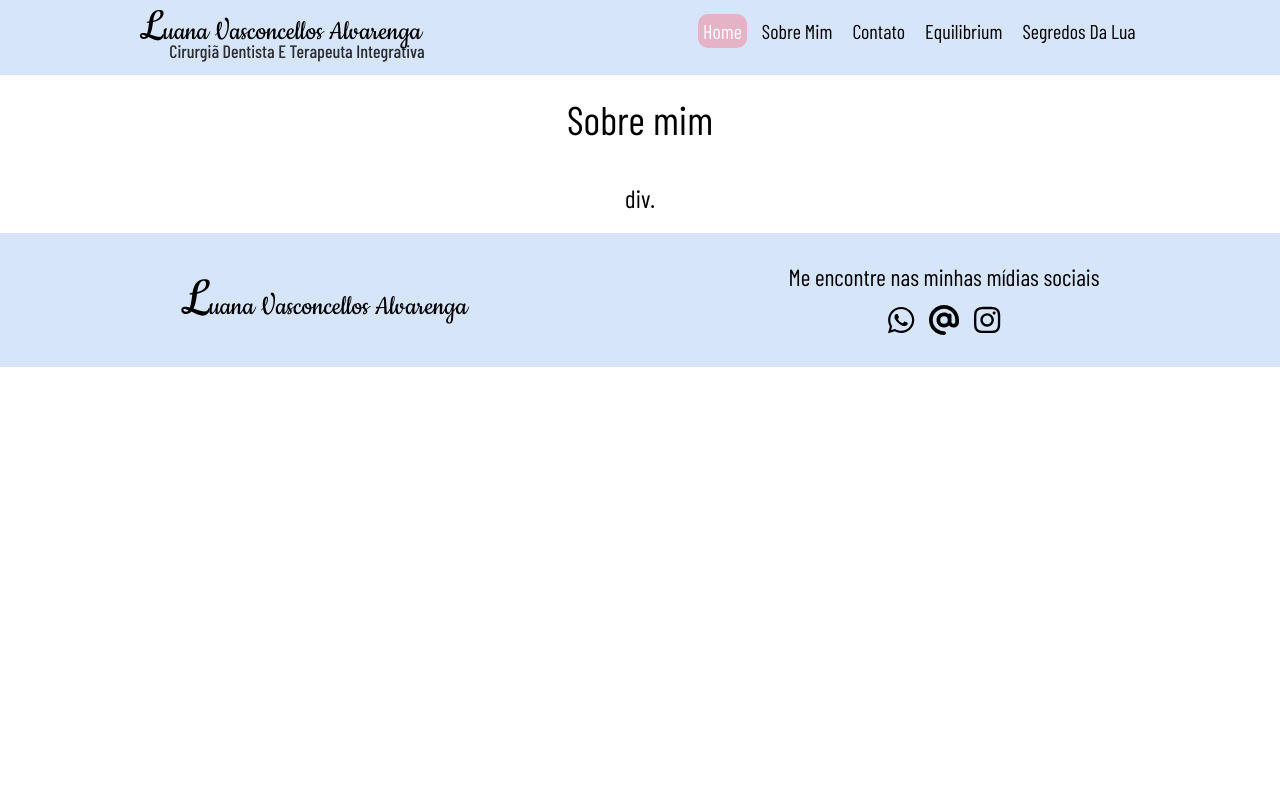
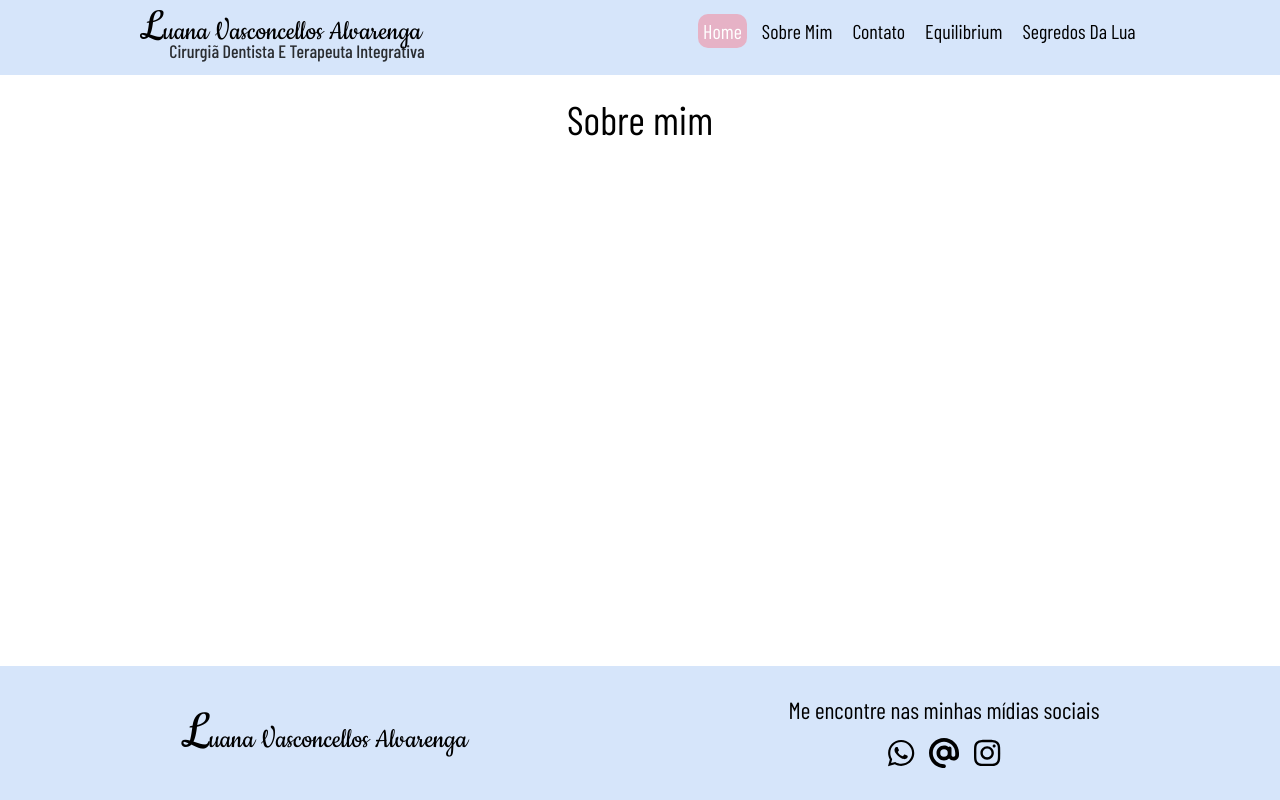
Before and after one commit to SantiagoMorais/luana-integrative-therapies, a React (Vite) app: page /about in a window 1280 px wide. Built offline with nearby package versions, Linux system fonts and the light colour scheme; a web font is replaced by a local one.

Commit message:
created the page 404 error and the coming soon page

```diff
--- a/src/components/aboutMe/index.tsx
+++ b/src/components/aboutMe/index.tsx
@@ -5,7 +5,6 @@ export const AboutMe = () => {
         <Container>
             <div className="content">
                 <h2 className="title">Sobre mim</h2>
-                div.
             </div>
         </Container>
     )
@@ -16,6 +15,7 @@ export const Container = styled.div`
     padding: 2rem;
     display: flex;
     justify-content: center;
+    flex: 1;
 
     .content {
         max-width: 144rem;
@@ -24,9 +24,6 @@ export const Container = styled.div`
         flex-direction: column;
         align-items: center;
         gap: 2rem;
-    }
-
-    .content {
         font-size: 2.5rem;
         font-weight: 300;
 
@@ -34,6 +31,7 @@ export const Container = styled.div`
             margin-bottom: 2rem;
             font-size: 4rem;
             font-weight: 400;
+            text-align: center;
         }
 
         .functionality {
--- a/src/components/aboutSection/index.tsx
+++ b/src/components/aboutSection/index.tsx
@@ -14,7 +14,7 @@ export const AboutSection = () => {
 }
 
 const Container = styled.section`
-    height: 100%;
+    min-height: 100vh;
     display: flex;
     flex-direction: column;
 `
--- /dev/null
+++ b/src/components/commingSoon/index.tsx
@@ -0,0 +1,95 @@
+import { Footer } from "@components/footer"
+import { Header } from "@components/header"
+import { theme } from "@styles/theme"
+import { Link } from "react-router-dom"
+import styled from "styled-components"
+import imageComingSoon from "@assets/imgs/pageComingSoon.jpg"
+
+export const CommingSoon = () => {
+    return (
+        <Container>
+            <Header />
+            <section className="content404">
+                <div className="info">
+                    <h2 className="title">Em Breve: Novidades Estão Chegando!</h2>
+                    <p className="advise">
+                        Estamos trabalhando duro para trazer novidades incríveis para você!
+                    </p>
+                    <p className="advise">
+                        Esta parte do nosso site está em desenvolvimento e em breve estará disponível para proporcionar uma experiência ainda melhor. Estamos ansiosos para compartilhar tudo com você!
+                        Enquanto isso, explore as outras seções do nosso site e fique atento para mais atualizações.
+                    </p>
+                    <p className="advise">
+                        Obrigado pela sua paciência e apoio!
+                        Clique <Link to="/">aqui</Link> para retornar ao nosso site!
+                    </p>
+                </div>
+                <img src={imageComingSoon} alt="Error 404 image" className="errorImage" />
+            </section>
+            <Footer />
+        </Container>
+    )
+}
+
+const Container = styled.section`
+    min-height: 100vh;
+    display: flex;
+    flex-direction: column;
+
+    .content404 {
+        width: 100%;
+        padding: 2rem;
+        display: flex;
+        align-items: center;
+        flex: 1;
+        flex-direction: column;
+        font-size: 2.5rem;
+        font-weight: 300;
+        margin-top: 2rem;
+
+        .info {
+            max-width: 108rem;
+            display: flex;
+            flex-direction: column;
+            align-items: center;
+            gap: 2rem;
+
+            .title {
+                font-size: 4rem;
+                font-weight: 400;
+            }
+
+            .advise {
+                width: 100%;
+
+                a {
+                    font-weight: 500;
+                    color: ${theme.secondaryColor};
+                }
+            }
+        }
+
+        .errorImage {
+            margin-top: 2rem;
+            max-width: 40rem;
+            width: 100%;
+            border-radius: 30%;
+            border: 1rem solid ${theme.primaryColor};
+            filter: saturate(150%);
+        }
+    }
+
+    @media (max-width: 425px) {
+        .content404 {
+            .info {
+                .title {
+                    font-size: 3rem;
+                }
+
+                .advise {
+                    font-size: 2rem;
+                }
+            }
+        }
+    }
+`
--- /dev/null
+++ b/src/components/contact/index.tsx
@@ -0,0 +1,14 @@
+import styled from "styled-components"
+
+export const Contact = () => {
+    return (
+        <Container>
+        </Container>
+    )
+}
+
+const Container = styled.section`
+    display: flex;
+    flex-direction: column;
+    flex: 1;
+`
--- a/src/components/contactSection/index.tsx
+++ b/src/components/contactSection/index.tsx
@@ -1,3 +1,4 @@
+import { Contact } from "@components/contact"
 import { Footer } from "@components/footer"
 import { Header } from "@components/header"
 import styled from "styled-components"
@@ -6,11 +7,14 @@ export const ContactSection = () => {
     return (
         <Container>
             <Header />
+            <Contact />
             <Footer />
         </Container>
     )
 }
 
 const Container = styled.section`
-
+    display: flex;
+    flex-direction: column;
+    min-height: 100vh;
 `
--- a/src/components/footer/index.tsx
+++ b/src/components/footer/index.tsx
@@ -30,6 +30,7 @@ const Container = styled.footer`
     font-size: 2rem;
     display: flex;
     justify-content: center;
+    flex-shrink: 0;
 
     .content {
         display: flex;
--- a/src/components/navBar/index.tsx
+++ b/src/components/navBar/index.tsx
@@ -22,8 +22,8 @@ export const NavBar = () => {
         { name: "home", link: "/" },
         { name: "sobre mim", link: "/about" },
         { name: "contato", link: "/contact" },
-        { name: "equilibrium", link: "/" },
-        { name: "segredos da lua", link: "/" }
+        { name: "equilibrium", link: "/coming-soon" },
+        { name: "segredos da lua", link: "/coming-soon" }
     ]
 
     return (
--- /dev/null
+++ b/src/components/pageNotFound/index.tsx
@@ -0,0 +1,90 @@
+import { Footer } from "@components/footer"
+import { Header } from "@components/header"
+import { theme } from "@styles/theme"
+import { Link } from "react-router-dom"
+import styled from "styled-components"
+import image404 from "@assets/imgs/Error404.jpg"
+
+export const PageNotFound = () => {
+    return (
+        <Container>
+            <Header />
+            <section className="content404">
+                <div className="info">
+                    <h2 className="title">Erro 404 - Página não encontrada</h2>
+                    <p className="advise">
+                        Desculpe, parece que a página que você está procurando não existe ou está em atualização. Por favor, verifique a URL e tente novamente. Se você acredita que isso pode ser um erro, por favor entre em contato conosco para que possamos resolver o problema.
+                    </p>
+                    <p className="advise">Enquanto isso, use a barra de navegação acima para retornar à página inicial ou clique <Link to={"/"}>aqui</Link> para retornar rapidamente.</p>
+                    <p className="advise">Agradecemos sua compreensão!</p>
+                </div>
+                <img src={image404} alt="Error 404 image" className="errorImage" />
+            </section>
+            <Footer />
+        </Container>
+    )
+}
+
+const Container = styled.section`
+    min-height: 100vh;
+    display: flex;
+    flex-direction: column;
+
+    .content404 {
+        width: 100%;
+        padding: 2rem;
+        display: flex;
+        align-items: center;
+        flex: 1;
+        flex-direction: column;
+        font-size: 2.5rem;
+        font-weight: 300;
+        margin-top: 2rem;
+
+        .info {
+            max-width: 108rem;
+            display: flex;
+            flex-direction: column;
+            align-items: center;
+            gap: 2rem;
+
+            .title {
+                font-size: 4rem;
+                font-weight: 400;
+                text-align: center;
+            }
+
+            .advise {
+                width: 100%;
+
+                a {
+                    font-weight: 500;
+                    color: ${theme.secondaryColor};
+                }
+            }
+        }
+
+        .errorImage {
+            max-width: 40rem;
+            margin-top: 2rem;
+            width: 100%;
+            border-radius: 30%;
+            border: 1rem solid ${theme.primaryColor};
+            filter: saturate(150%);
+        }
+    }
+
+    @media (max-width: 425px) {
+        .content404 {
+            .info {
+                .title {
+                    font-size: 3rem;
+                }
+
+                .advise {
+                    font-size: 2rem;
+                }
+            }
+        }
+    }
+`
--- /dev/null
+++ b/src/pages/Page404.tsx
@@ -0,0 +1,5 @@
+import { PageNotFound } from "@components/pageNotFound"
+
+export const Page404 = () => {
+    return <PageNotFound />
+}
--- a/src/pages/appRouter.tsx
+++ b/src/pages/appRouter.tsx
@@ -2,6 +2,8 @@ import { BrowserRouter, Route, Routes } from "react-router-dom"
 import { HomePage } from "./homePage"
 import { AboutPage } from "./aboutPage"
 import { ContactPage } from "./contactPage"
+import { Page404 } from "./Page404"
+import { PageCommingSoon } from "./pageComingSoon"
 
 export const AppRouter = () => {
     return (
@@ -10,6 +12,8 @@ export const AppRouter = () => {
                 <Route path="/" element={<HomePage />}/>
                 <Route path="/about" element={<AboutPage />}/>
                 <Route path="/contact" element={<ContactPage />}/>
+                <Route path="/coming-soon" element={<PageCommingSoon/>}/>
+                <Route path="*" element={<Page404 />}/>
             </Routes>
         </BrowserRouter>
     )
--- /dev/null
+++ b/src/pages/pageComingSoon.tsx
@@ -0,0 +1,5 @@
+import { CommingSoon } from "@components/commingSoon"
+
+export const PageCommingSoon = () => {
+    return <CommingSoon />
+}
```
Also changed, not shown: src/assets/imgs/Error404.jpg (added), src/assets/imgs/pageComingSoon.jpg (added).
